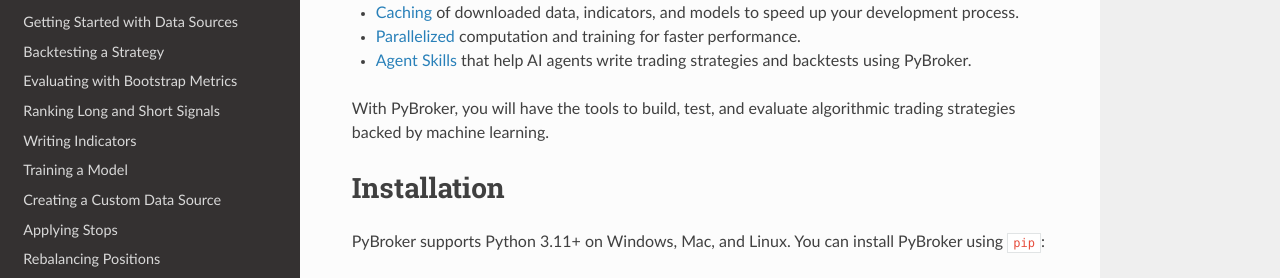
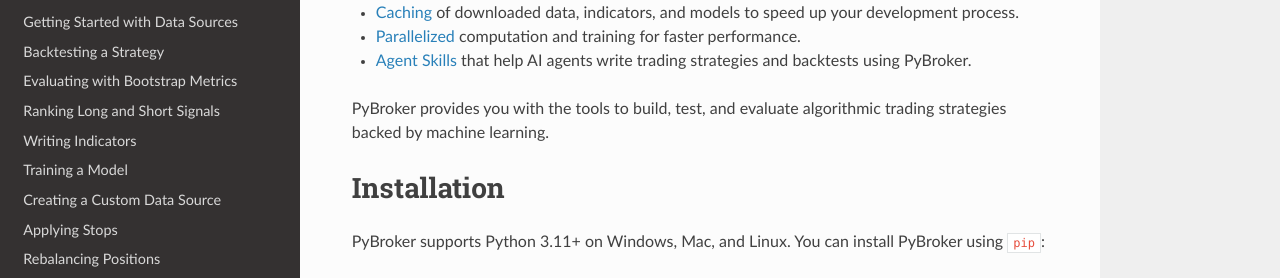
Before and after one commit to edtechre/pybroker, a Sphinx documentation site: the page built from docs/source/index.rst, in a window 1280 px wide and 900 px high, scrolled down 633 px. Shown: the part 159-437 px from the top of the window. Built offline with Sphinx 7.4.7 and the Read the Docs theme 3.1.0, drawn with Linux system fonts in a browser that asks for light colours.

Commit message:
Rephrase PyBroker intro line in README and index.rst
"With PyBroker, you will have the tools..." reads better as an active
sentence with PyBroker as the subject. Ports the README wording to its
docs/source/index.rst mirror and syncs the zh_CN translation.

Co-Authored-By: Claude Sonnet 5 <noreply@anthropic.com>

```diff
--- a/docs/source/index.rst
+++ b/docs/source/index.rst
@@ -83,7 +83,7 @@ Key Features
 * :doc:`Agent Skills <agent-skills>` that help AI agents write trading strategies and backtests using PyBroker.
 
 
-With PyBroker, you will have the tools to build, test, and evaluate algorithmic trading strategies backed by machine learning.
+PyBroker provides you with the tools to build, test, and evaluate algorithmic trading strategies backed by machine learning.
 
 
 .. include:: install.rst
```
Also changed, not shown: README.md (+1 -1 lines), 1 other file.
